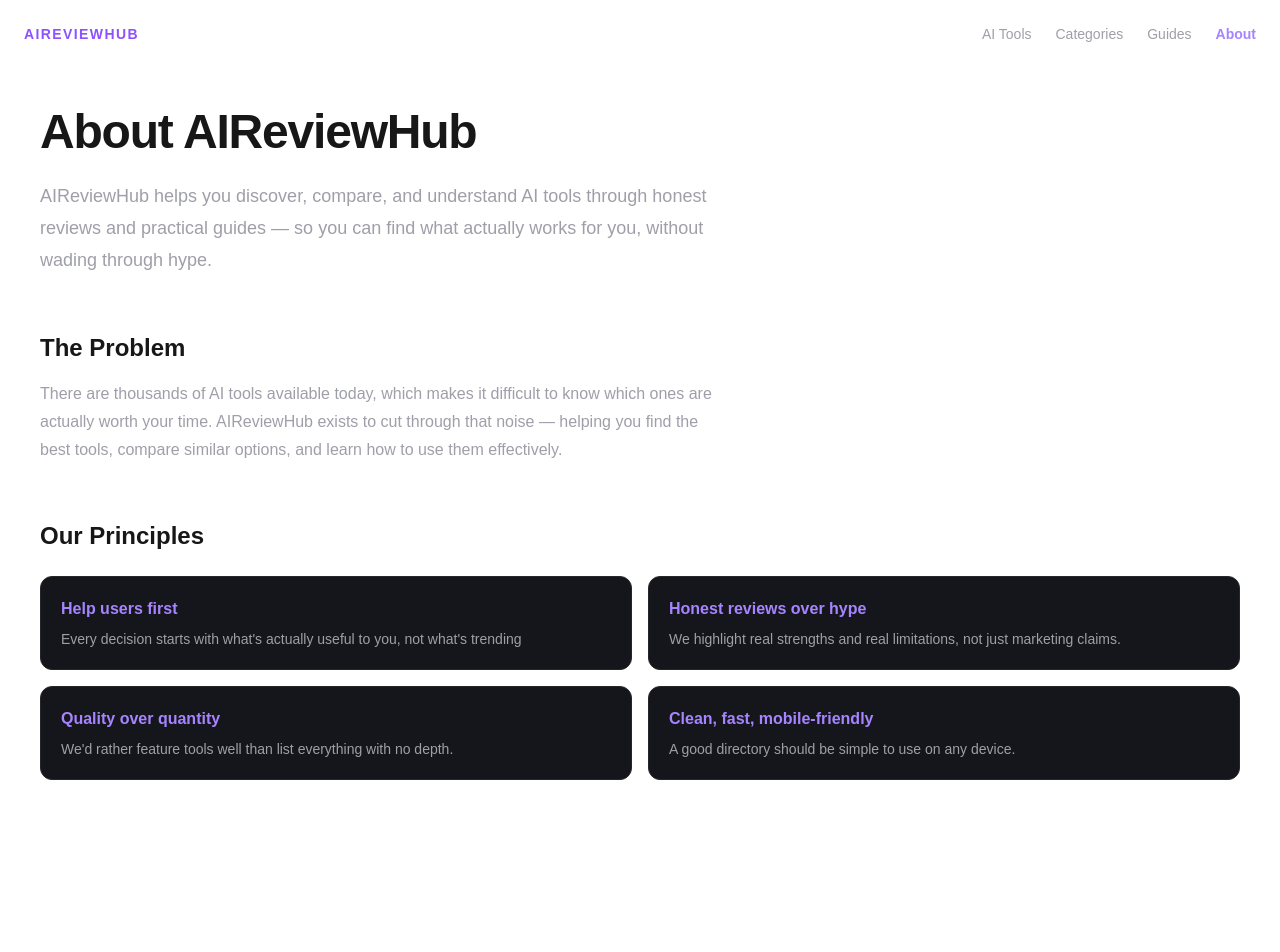
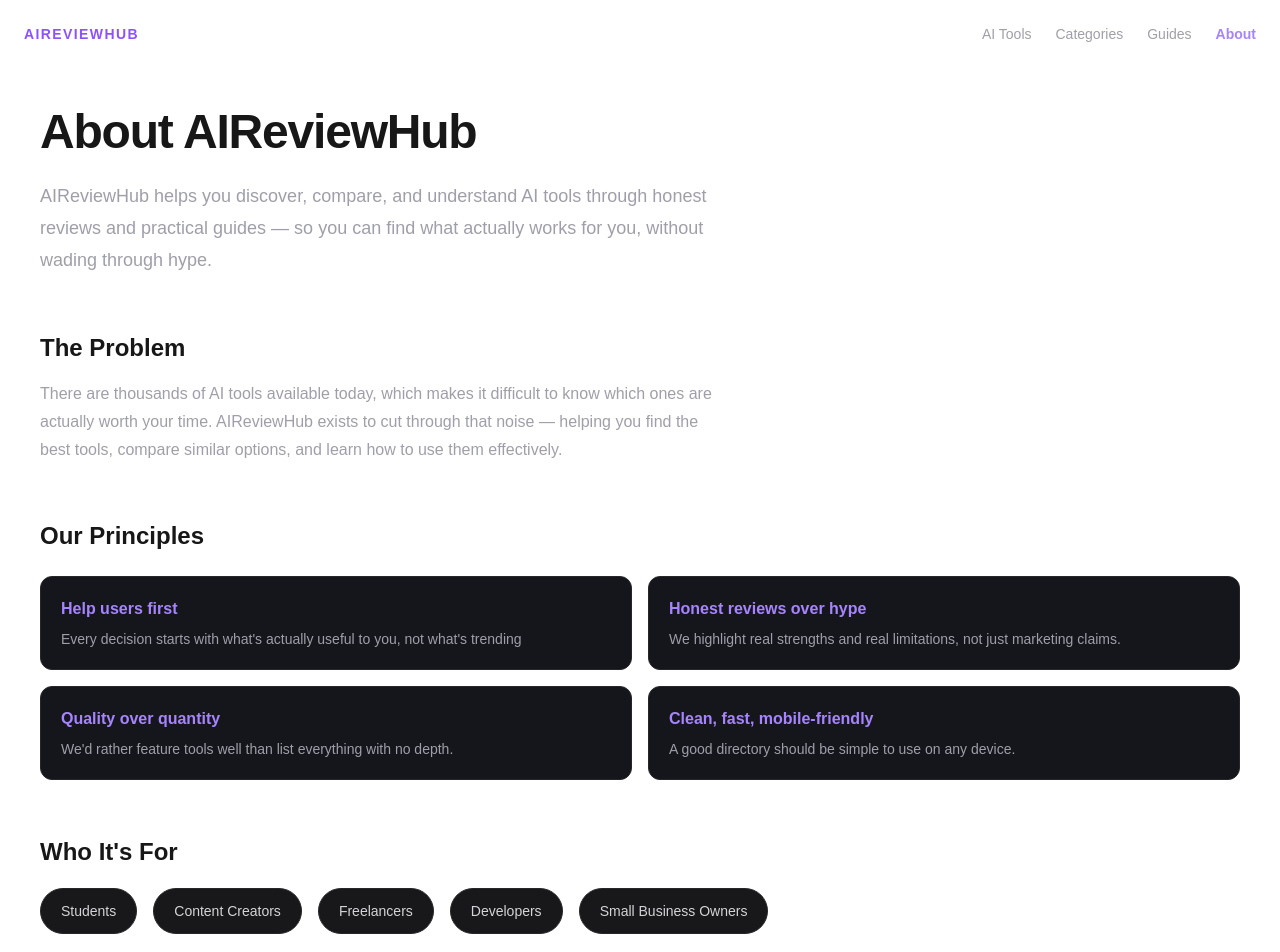
Before and after one commit to vikash-ai-dev/AIReviewHub, a Next.js app: page /about in a window 1280 px wide. Shown: the top 952 px of the page. Before the commit the page ends 800 px from the top, so only its background shows below. Built offline with nearby package versions, Linux system fonts and the light colour scheme.

Commit message:
About section

```diff
--- a/src/app/about/page.js
+++ b/src/app/about/page.js
@@ -60,6 +60,26 @@
                     </div>
                 </div>
             </section>
+            <section className="mx-10 mt-14 mb-16">
+                <h2 className="text-2xl font-bold">Who It's For</h2>
+                <div className="mt-5 flex gap-4">
+                    <span className="rounded-full border border-zinc-800 bg-zinc-900 px-5 py-3 text-sm font-medium text-zinc-300">
+                        Students
+                    </span>
+                    <span className="rounded-full border border-zinc-800 bg-zinc-900 px-5 py-3 text-sm font-medium text-zinc-300">
+                        Content Creators
+                    </span>
+                    <span className="rounded-full border border-zinc-800 bg-zinc-900 px-5 py-3 text-sm font-medium text-zinc-300">
+                        Freelancers
+                    </span>
+                    <span className="rounded-full border border-zinc-800 bg-zinc-900 px-5 py-3 text-sm font-medium text-zinc-300">
+                        Developers
+                    </span>
+                    <span className="rounded-full border border-zinc-800 bg-zinc-900 px-5 py-3 text-sm font-medium text-zinc-300">
+                        Small Business Owners
+                    </span>
+                </div>
+            </section>
         </main>
     );
 }
```
